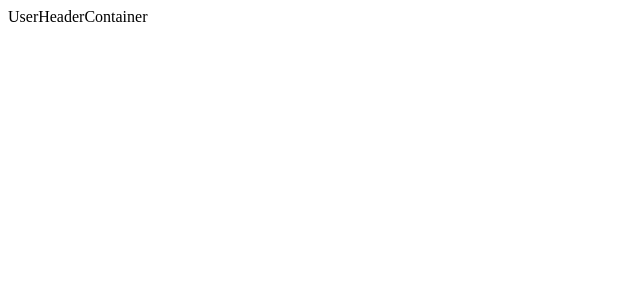
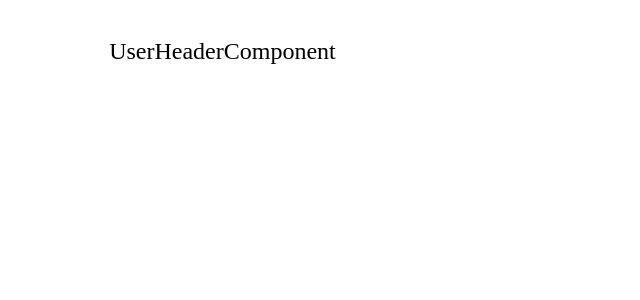
Before and after one commit to mackey7/PostsApp, a React (Create React App) app: page /user/1 in a window 1280 px wide. Shown: the top 300 px of the page, without its empty margins (0-640 px from the left). Built offline with nearby package versions, Linux system fonts and the light colour scheme.

Commit message:
add UserHeaderComponent to UserHeaderContainer

```diff
--- a/src/Containers/UserDetailsContainer/UserHeaderContainer.tsx
+++ b/src/Containers/UserDetailsContainer/UserHeaderContainer.tsx
@@ -1,11 +1,11 @@
 import React from 'react'
-
+import { UserHeaderComponent } from '../../Components/UserDetailsComponent/UserHeaderComponent'
 export const UserHeaderContainer = () => {
 
 
     return (
-        <div>
-            UserHeaderContainer
-        </div>
+        <React.Fragment>
+            <UserHeaderComponent />
+        </React.Fragment>
     )
 }
```
